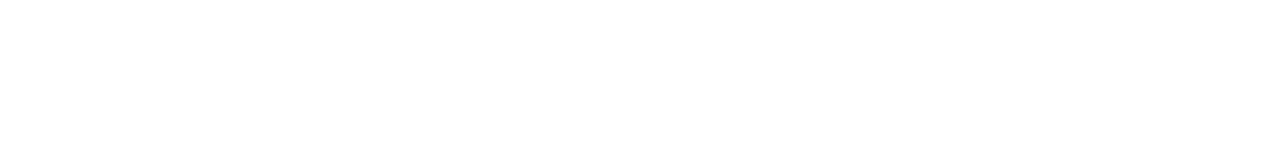
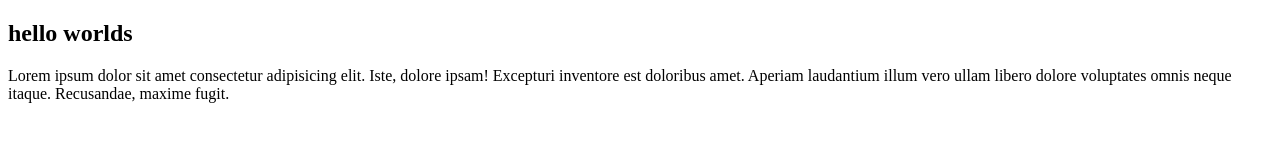
Before and after one commit to Umar094/gitPractice, a plain HTML site: page index.html in a window 1280 px wide. Drawn offline with Linux system fonts and the light colour scheme.

Commit message:
add h2 and p to html

```diff
--- a/index.html
+++ b/index.html
@@ -2,10 +2,11 @@
 <html lang="en">
 <head>
     <meta charset="UTF-8">
-    <meta name="viewport" content="width=S, initial-scale=1.0">
+    <meta name="viewport" content="width=device-width, initial-scale=1.0">
     <title>Document</title>
 </head>
 <body>
-
+    <h2>hello worlds</h2>
+    <p>Lorem ipsum dolor sit amet consectetur adipisicing elit. Iste, dolore ipsam! Excepturi inventore est doloribus amet. Aperiam laudantium illum vero ullam libero dolore voluptates omnis neque itaque. Recusandae, maxime fugit.</p>
 </body>
 </html>
```
